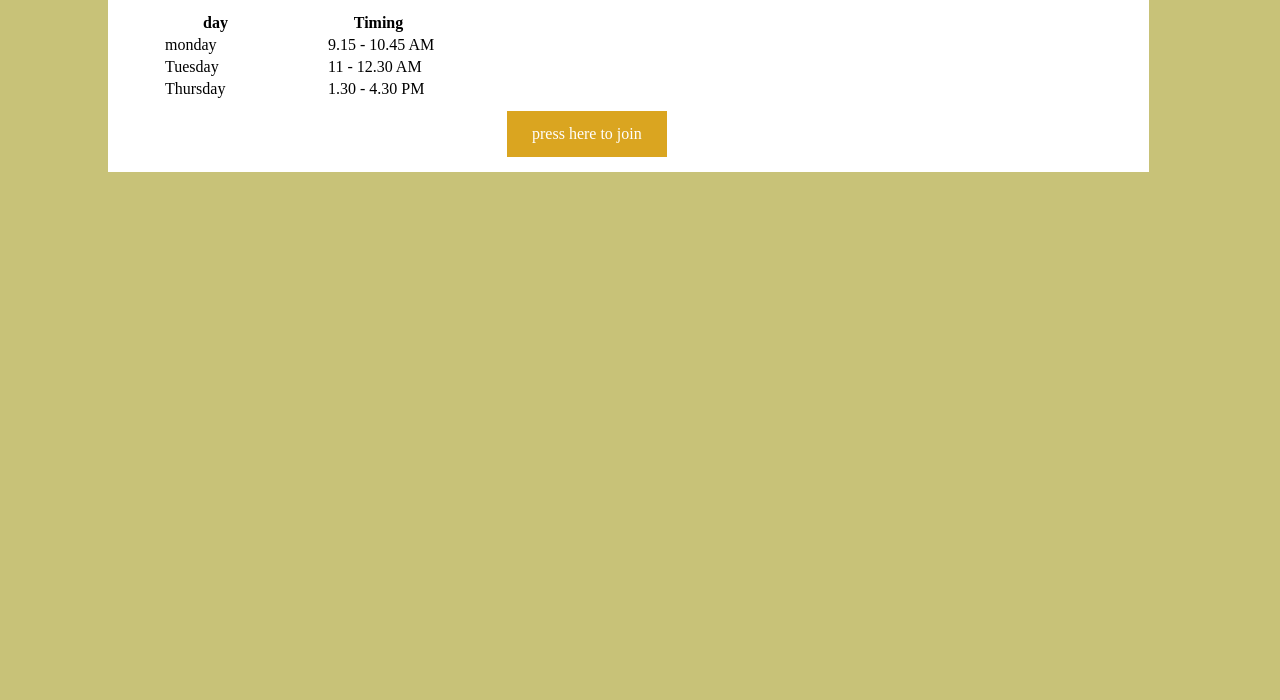
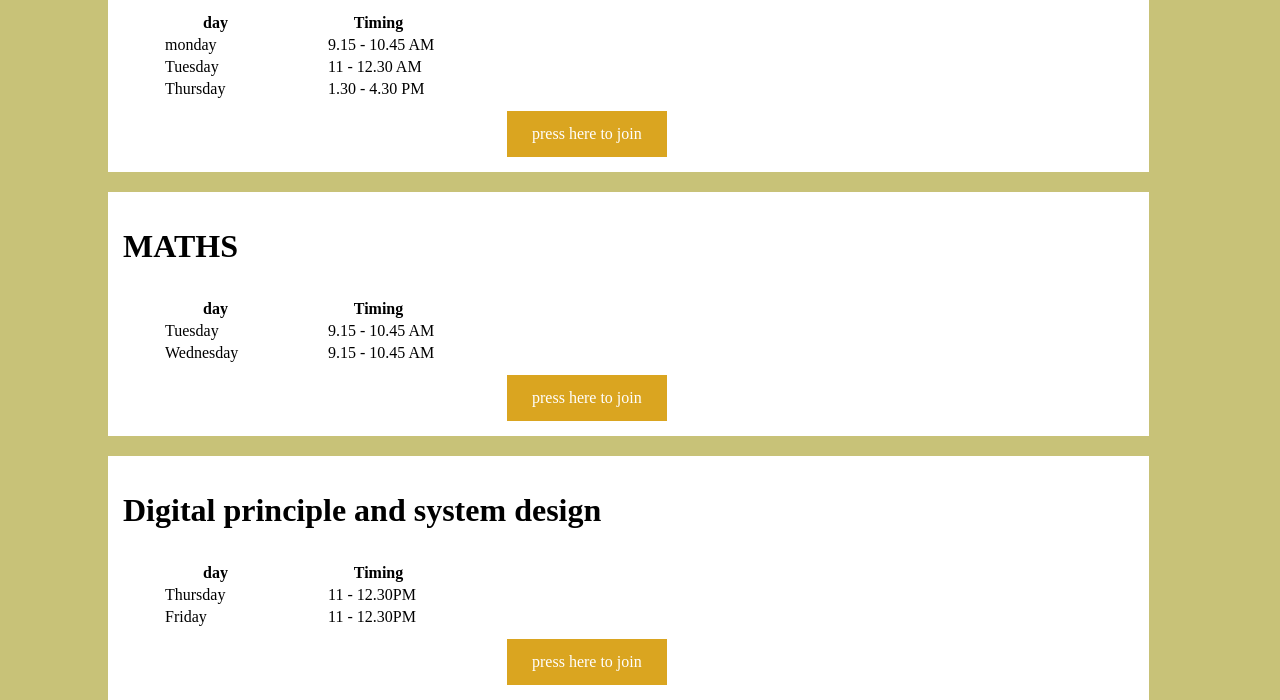
Before and after one commit to prabhuvnr/cse, a plain HTML site: page index.html in a window 1280 px wide. Shown: the part 506-1206 px from the top of the page. Before the commit the page ends 800 px from the top, so only its background shows below. Drawn offline with Linux system fonts and the light colour scheme.

Commit message:
Update index.html

```diff
--- a/index.html
+++ b/index.html
@@ -41,6 +41,23 @@ background-color:white;
 padding:15px;
 float:left;}
 
+.class3{
+width:80%;
+margin-left:100px;
+margin-top:20px;
+background-color:white;
+padding:15px;
+float:left;}
+
+.class4{
+width:80%;
+margin-left:100px;
+margin-top:20px;
+background-color:white;
+padding:15px;
+float:left;}
+
+
 
 a:link, a:visited {
   background-color:goldenrod;
@@ -71,10 +88,19 @@ font-size:25px;}
 .class2{
 width:80%;
 margin-left:20px;
+font-size:25px;}
+.class3{
+width:80%;
+margin-left:20px;
+font-size:25px;}
+.class4{
+width:80%;
+margin-left:20px;
 font-size:25px;
 }
 .button{margin-left:-40px;}
 }
+
 </style>
 </head>
 <body style="background-color:#f3eeaf;">
@@ -137,5 +163,53 @@ CSE 2k20 </div><br>
 </div>
 </div>
 
+<div class="class3" >
+<H1>MATHS</h1>
+<table>
+<tr>
+<th>day </th>
+<th>Timing </th>
+</tr>
+
+<tr>
+<td>Tuesday</td>
+<td>9.15 - 10.45 AM</td>
+</tr>
+<tr>
+<td>Wednesday</td>
+<td>9.15 - 10.45 AM</td>
+</tr>
+
+
+</table>
+
+<div class="button">
+<a href="http://meet.google.com/tug-ockn-wjy ">press here to join </a>
+</div>
+</div>
+
+
+<div class="class4" >
+<H1>Digital principle and system design</h1>
+<table>
+<tr>
+<th>day </th>
+<th>Timing </th>
+</tr>
+
+<tr>
+<td>Thursday</td>
+<td>11 - 12.30PM</td>
+</tr>
+<tr>
+<td>Friday</td>
+<td>11 - 12.30PM</td>
+</tr>
+</table>
+<div class="button">
+<a href="http://meet.google.com/tug-ockn-wjy ">press here to join </a>
+</div>
+</div>
+
 </body>
 </html>
```
